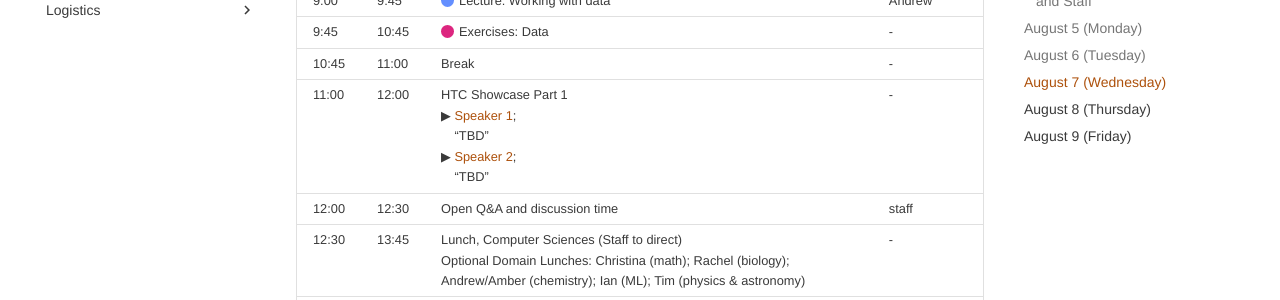
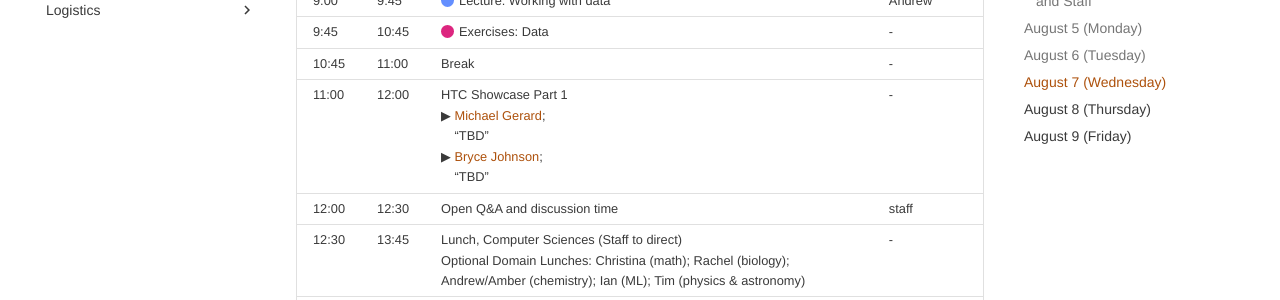
Before and after one commit to osg-htc/school-2024, an MkDocs documentation site: the page built from docs/schedule.md, in a window 1280 px wide and 1400 px high, scrolled down 1530 px. Shown: the part 152-452 px from the top of the window. Built offline with MkDocs 1.6.1 and Material for MkDocs 9.7.7, drawn with Linux system fonts in a browser that asks for light colours; some of the changed text lies outside the part shown.

Commit message:
adding showcase speaker names

```diff
--- a/docs/schedule.md
+++ b/docs/schedule.md
@@ -243,9 +243,9 @@
         <td>12:00</td>
         <td>
           HTC Showcase Part 1<br>
-          &#9654; <span style="color: rgb(173, 81, 12);">Speaker 1</span>;<br>
+          &#9654; <span style="color: rgb(173, 81, 12);">Michael Gerard</span>;<br>
           <div style="margin-left: 2ex;">“TBD”</div>
-          &#9654; <span style="color: rgb(173, 81, 12);">Speaker 2</span>;<br>
+          &#9654; <span style="color: rgb(173, 81, 12);">Bryce Johnson</span>;<br>
           <div style="margin-left: 2ex;">“TBD”</div>
           </td>
         <td>-</td>
@@ -440,9 +440,9 @@
       <td>
         HTC Showcase, Part 2
           <br>
-          &#9654; <span style="color: rgb(173, 81, 12);">Speaker 1</span>;<br>
+          &#9654; <span style="color: rgb(173, 81, 12);">Saloni Bhogale</span>;<br>
           <div style="margin-left: 2ex;">“TBD”</div>
-          &#9654; <span style="color: rgb(173, 81, 12);">Speaker 2</span>;<br>
+          &#9654; <span style="color: rgb(173, 81, 12);">Dan Wright</span>;<br>
           <div style="margin-left: 2ex;">“TBD”</div>
       </td>
       <td>-</td>
```
